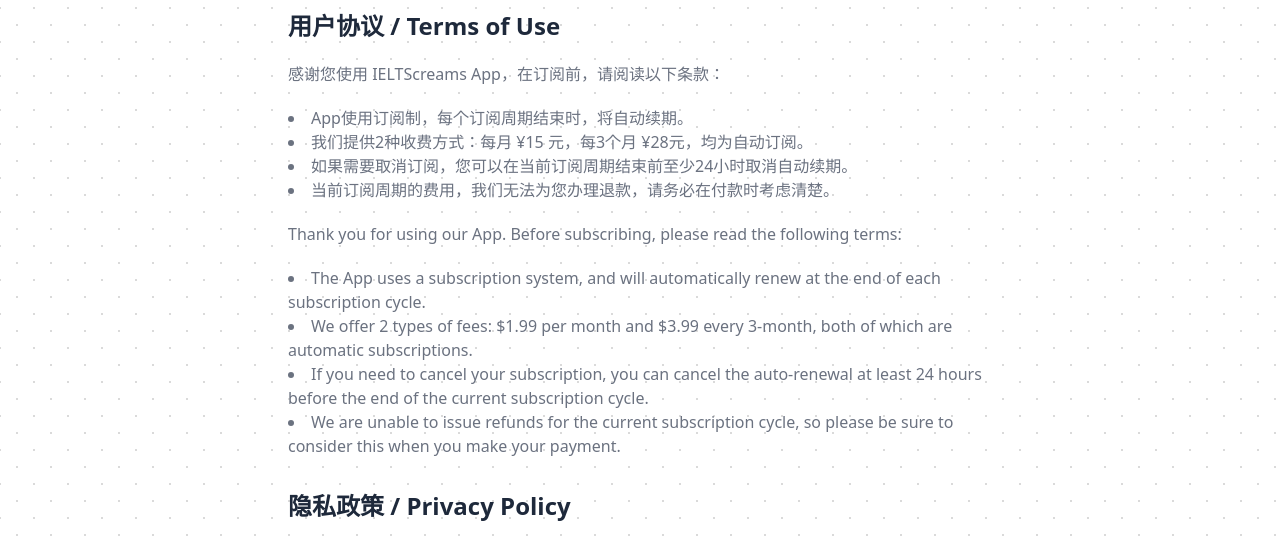
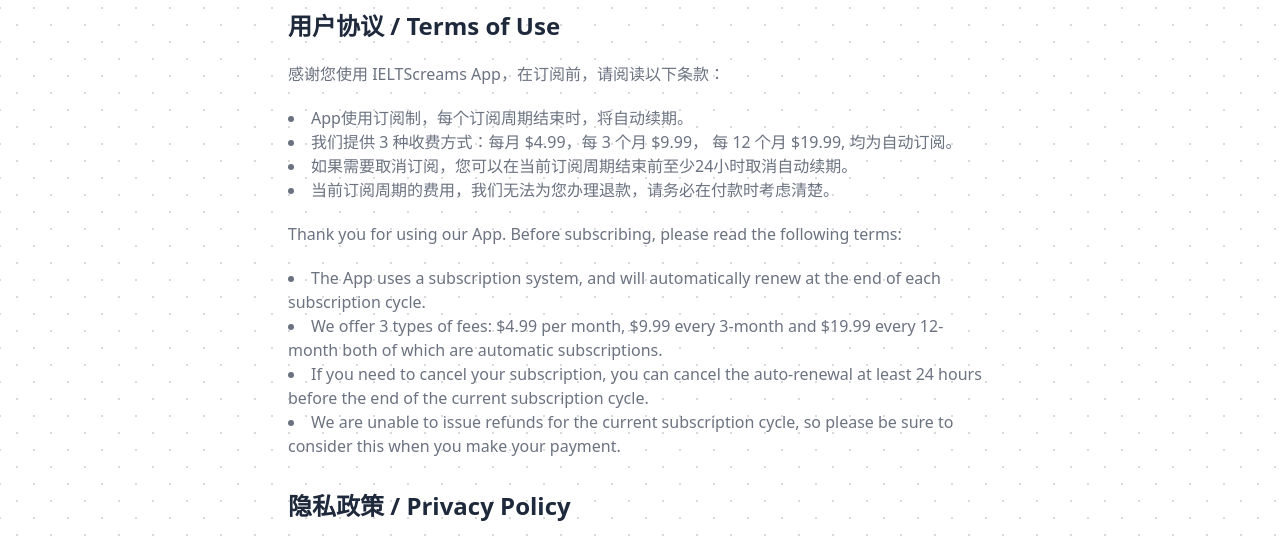
Before and after one commit to IELTScream/IELTScream.github.io, a website: page index.html in a window 1280 px wide. Shown: the part 264-800 px from the top of the page. Drawn offline with Linux system fonts and the light colour scheme.

Commit message:
Update index.html

```diff
--- a/index.html
+++ b/index.html
@@ -27,7 +27,7 @@
     <p class="my-5">感谢您使用 IELTScreams App，在订阅前，请阅读以下条款：</p>
     <ol class="list-disc list-inside">
       <li>App使用订阅制，每个订阅周期结束时，将自动续期。</li>
-      <li>我们提供2种收费方式：每月 ¥15 元，每3个月 ¥28元，均为自动订阅。</li>
+      <li>我们提供 3 种收费方式：每月 $4.99，每 3 个月 $9.99， 每 12 个月 $19.99, 均为自动订阅。</li>
       <li>如果需要取消订阅，您可以在当前订阅周期结束前至少24小时取消自动续期。</li>
       <li>当前订阅周期的费用，我们无法为您办理退款，请务必在付款时考虑清楚。</li>
     </ol>
@@ -35,7 +35,7 @@
     <p class="my-5">Thank you for using our App. Before subscribing, please read the following terms:</p>
     <ol class="list-disc list-inside my-5">
       <li>The App uses a subscription system, and will automatically renew at the end of each subscription cycle.</li>
-      <li>We offer 2 types of fees: $1.99 per month and $3.99 every 3-month, both of which are automatic subscriptions.
+      <li>We offer 3 types of fees: $4.99 per month, $9.99 every 3-month and $19.99 every 12-month both of which are automatic subscriptions.
       </li>
       <li>If you need to cancel your subscription, you can cancel the auto-renewal at least 24 hours before the end of
         the current subscription cycle.</li>
```
